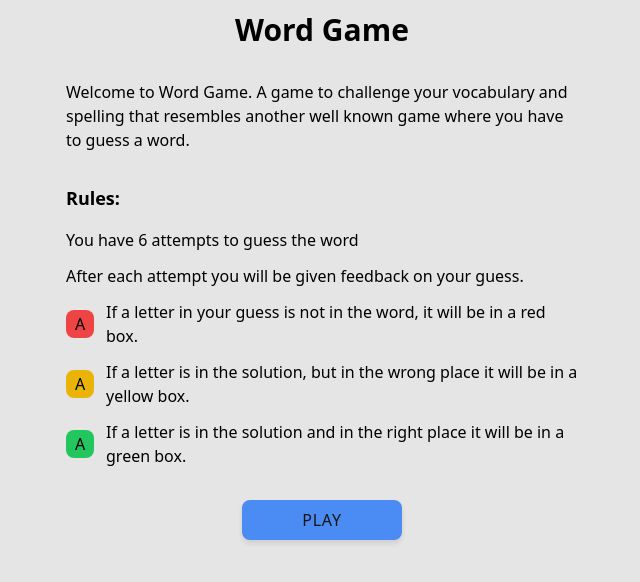
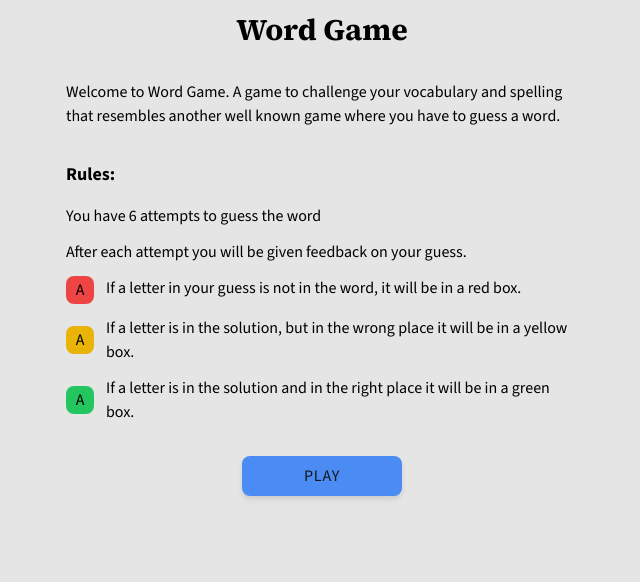
Before and after one commit to timjquigg/word-game, a Next.js app: page / in a window 1280 px wide. Shown: the top 582 px of the page, without its empty margins (318-958 px from the left). Built offline with nearby package versions, Linux system fonts and the light colour scheme.

Commit message:
Update fonts

```diff
--- a/app/layout.tsx
+++ b/app/layout.tsx
@@ -1,3 +1,17 @@
+import { Source_Serif_4, Source_Sans_3 } from "next/font/google";
+
+const sourceSerif = Source_Serif_4({
+  subsets: ["latin"],
+  variable: "--font-source-serif",
+  display: "swap",
+});
+
+const sourceSans = Source_Sans_3({
+  subsets: ["latin"],
+  variable: "--font-source-sans",
+  display: "swap",
+});
+
 import { Metadata } from "next";
 import "./globals.css";
 import Banner from "../components/banner";
@@ -13,7 +27,10 @@ export default function RootLayout({
   children: React.ReactNode;
 }) {
   return (
-    <html lang="en" className=" bg-neutral-200">
+    <html
+      lang="en"
+      className={`${sourceSerif.variable} ${sourceSans.variable} bg-neutral-200`}
+    >
       <body className=" overflow-hidden h-screen px-6">
         <Banner />
         <div>{children}</div>
--- a/app/page.tsx
+++ b/app/page.tsx
@@ -1,6 +1,3 @@
-import { Inter } from "next/font/google";
-const inter = Inter({ subsets: ["latin"] });
-
 import Search from "@/components/search";
 import AttemptsProvider from "@/providers/attemptsProvider";
 import Attempts from "@/components/attempts";
--- a/components/banner.tsx
+++ b/components/banner.tsx
@@ -3,7 +3,7 @@ import React from "react";
 export default function Banner() {
   return (
     <div id="banner" className="flex justify-center text-center my-3">
-      <h1 className="text-3xl font-bold">Word Game</h1>
+      <h1 className="font-serif text-3xl font-bold">Word Game</h1>
     </div>
   );
 }
--- a/tailwind.config.js
+++ b/tailwind.config.js
@@ -8,6 +8,10 @@ module.exports = {
   ],
   theme: {
     extend: {
+      fontFamily: {
+        serif: ["var(--font-source-serif)"],
+        sans: ["var(--font-source-sans)"],
+      },
       keyframes: {
         ripple: {
           "0%": { width: "0px", height: "0px", opacity: 0.5 },
```
